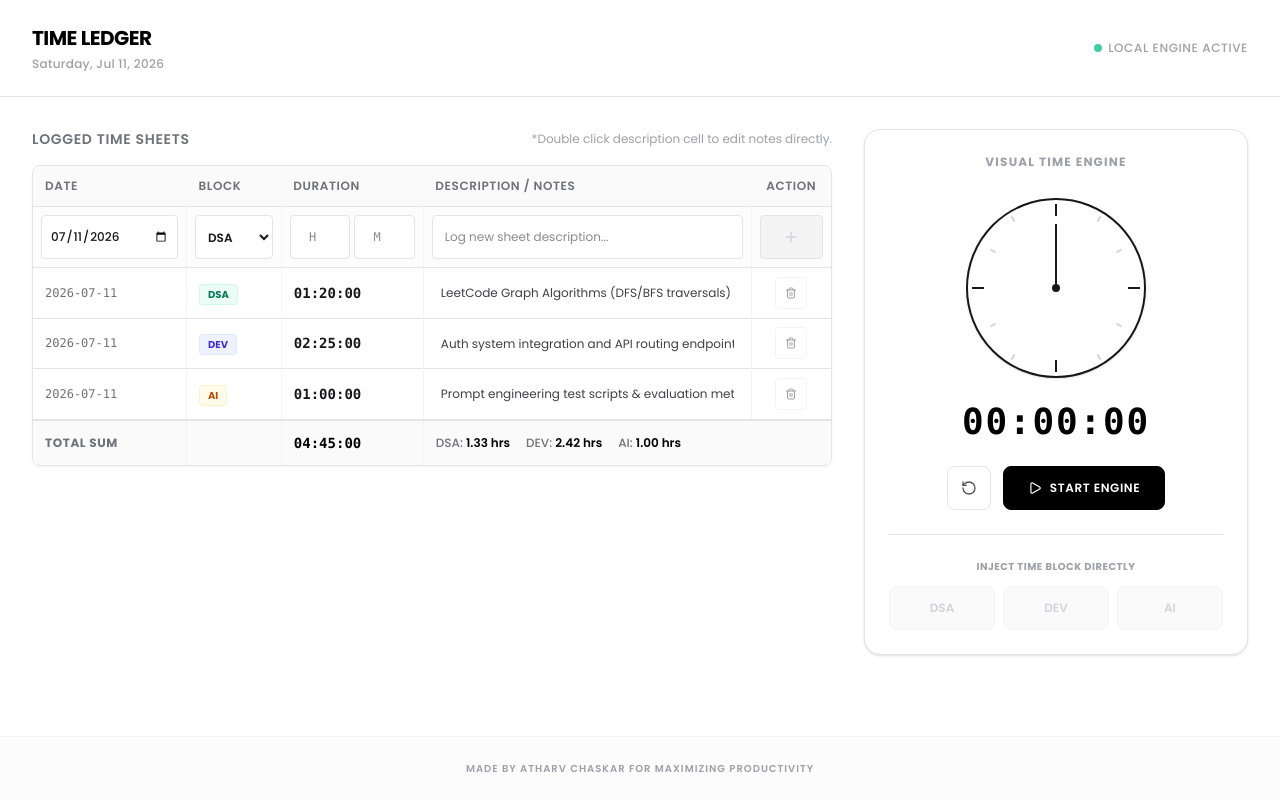
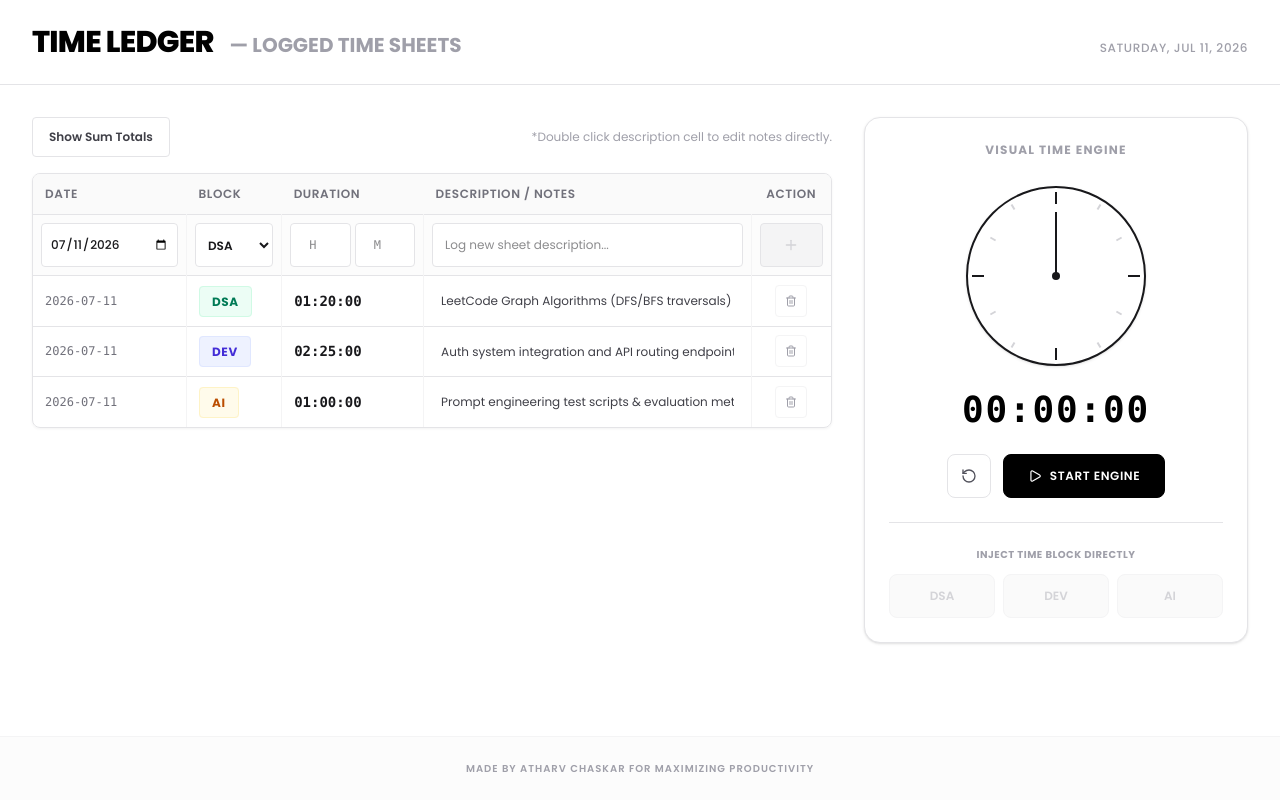
Before and after one commit to Atharvchaskar008/My-productivity-tracker-, a React (Vite) app: page / in a window 1280 px wide. Built offline with nearby package versions, Linux system fonts and the light colour scheme.

Commit message:
some changes in ui

```diff
--- a/src/App.jsx
+++ b/src/App.jsx
@@ -73,6 +73,9 @@ export default function App() {
 
   // Reference to focus description of newly injected row
   const newlyCreatedRowIdRef = useRef(null);
+
+  // Toggle sum visibility state
+  const [showSummary, setShowSummary] = useState(false);
 
   // --- PERSISTENCE ---
   useEffect(() => {
@@ -216,18 +219,17 @@ export default function App() {
 
       {/* HEADER SECTION (MINIMALIST) */}
       <header className="border-b border-zinc-200 py-6 px-6 sm:px-8">
-        <div className="max-w-7xl mx-auto flex items-center justify-between">
-          <div>
-            <h1 className="text-xl font-bold tracking-tight text-black uppercase">
+        <div className="max-w-7xl mx-auto flex flex-col sm:flex-row sm:items-baseline sm:justify-between gap-4">
+          <div className="flex flex-col sm:flex-row sm:items-baseline sm:space-x-4">
+            <h1 className="text-2xl sm:text-3xl font-extrabold tracking-tight text-black uppercase">
               Time Ledger
             </h1>
-            <p className="text-xs text-zinc-400 font-medium tracking-wide mt-1">
+            <span className="text-lg sm:text-xl font-bold text-zinc-400 uppercase">
+              — Logged Time Sheets
+            </span>
+          </div>
+          <div className="text-xs text-zinc-400 font-medium tracking-wider uppercase sm:text-right">
             {new Date().toLocaleDateString('en-US', { weekday: 'long', month: 'short', day: 'numeric', year: 'numeric' })}
-            </p>
-          </div>
-          <div className="flex items-center space-x-1.5 text-xs text-zinc-400 font-medium tracking-wider uppercase">
-            <span className="w-2 h-2 rounded-full bg-emerald-500 animate-pulse" />
-            <span>Local Engine Active</span>
           </div>
         </div>
       </header>
@@ -236,12 +238,15 @@ export default function App() {
       <main className="flex-1 max-w-7xl w-full mx-auto p-6 sm:p-8 grid grid-cols-1 lg:grid-cols-12 gap-8">
 
         {/* LEFT COLUMN (8 COLS): EXCEL SPREADSHEET TABLE */}
-        <section className="lg:col-span-8 flex flex-col space-y-4">
+        <section className="lg:col-span-8 order-2 lg:order-1 flex flex-col space-y-4">
 
           <div className="flex items-center justify-between">
-            <span className="text-sm font-semibold tracking-wider uppercase text-zinc-500">
-              Logged Time Sheets
-            </span>
+            <button
+              onClick={() => setShowSummary(!showSummary)}
+              className="h-10 px-4 text-xs font-semibold rounded border border-zinc-200 bg-white hover:bg-zinc-50 text-zinc-700 transition-all flex items-center space-x-1.5 active:scale-95"
+            >
+              <span>{showSummary ? 'Hide Sum Totals' : 'Show Sum Totals'}</span>
+            </button>
             <span className="text-xs text-zinc-400">
               *Double click description cell to edit notes directly.
             </span>
@@ -249,7 +254,7 @@ export default function App() {
 
           <div className="excel-table-container">
             <div className="overflow-x-auto">
-              <table className="w-full border-collapse text-left text-sm">
+              <table className="w-full border-collapse text-left text-sm min-w-[700px]">
                 <thead>
                   <tr className="bg-zinc-50 border-b border-zinc-200">
                     <th scope="col" className="p-3 text-xs font-semibold uppercase tracking-wider text-zinc-500 w-[18%]">
@@ -359,7 +364,7 @@ export default function App() {
 
                         {/* Block Badge Cell */}
                         <td className="p-3 border-r border-zinc-100">
-                          <span className={`text-[10px] font-bold px-2 py-0.5 rounded border ${
+                          <span className={`text-xs font-bold px-3 py-1.5 rounded border tracking-wider ${
                             log.block === 'DSA'
                               ? 'bg-emerald-50 text-emerald-700 border-emerald-100'
                               : log.block === 'DEV'
@@ -417,6 +422,7 @@ export default function App() {
                   )}
 
                   {/* EXCEL SUMMARY (FORMULA) FOOTER ROW */}
+                  {showSummary && (
                     <tr className="bg-zinc-50 font-medium text-zinc-900 border-t-2 border-zinc-200">
                       <td className="p-3 text-xs font-bold uppercase tracking-wider text-zinc-500 border-r border-zinc-100">
                         Total SUM
@@ -435,6 +441,7 @@ export default function App() {
                         </div>
                       </td>
                     </tr>
+                  )}
 
                 </tbody>
               </table>
@@ -444,7 +451,7 @@ export default function App() {
         </section>
 
         {/* RIGHT COLUMN (4 COLS): CIRCULAR CLOCK STOPWATCH */}
-        <section className="lg:col-span-4 flex flex-col items-center p-6 border border-zinc-200 rounded-2xl bg-white shadow-sm h-fit space-y-6">
+        <section className="lg:col-span-4 order-1 lg:order-2 flex flex-col items-center p-6 border border-zinc-200 rounded-2xl bg-white shadow-sm h-fit space-y-6">
 
           <div className="w-full text-center">
             <span className="text-xs font-bold tracking-widest uppercase text-zinc-400 block mb-1">
```
Lines whose indentation alone changed are shown as unchanged.
